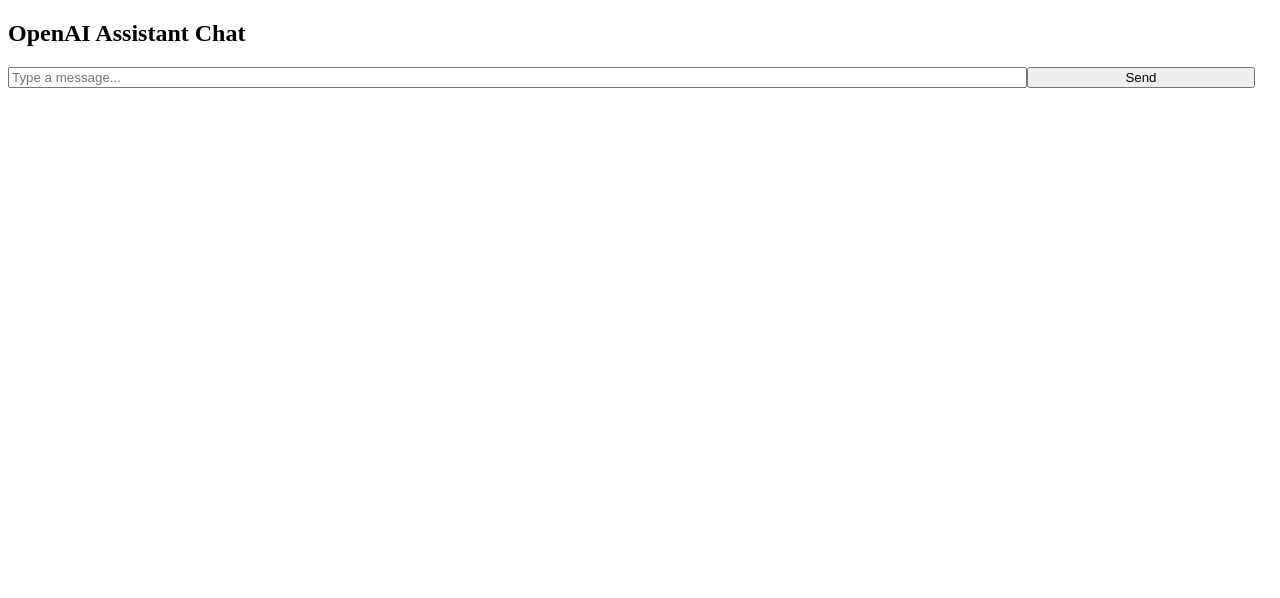
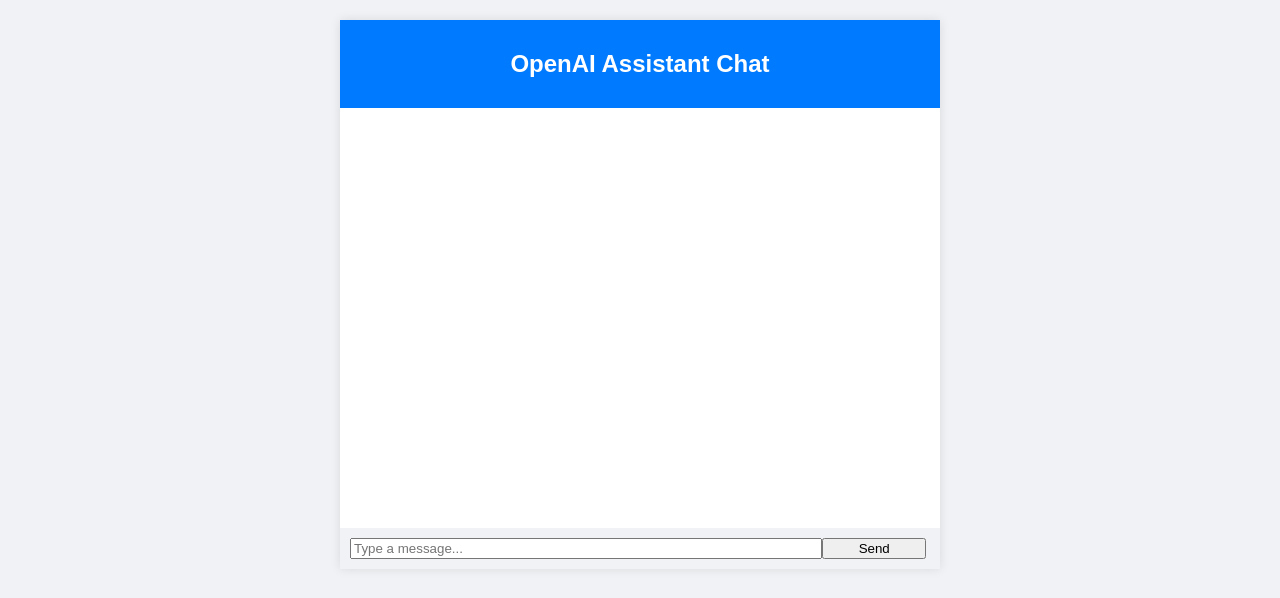
Before and after one commit to williamzebrowskI/assistant-api, a React app in the folder widget/: page / in a window 1280 px wide. Shown: the top 598 px of the page. Built offline with nearby package versions, Linux system fonts and the light colour scheme; the HTML template or start-up script is replaced by a standard one.

Commit message:
add css loaders and add css to front end styles.css

```diff
--- a/widget/package.json
+++ b/widget/package.json
@@ -19,6 +19,8 @@
     "@babel/preset-env": "^7.24.3",
     "@babel/preset-react": "^7.24.1",
     "babel-loader": "^9.1.3",
+    "css-loader": "^6.10.0",
+    "style-loader": "^3.3.4",
     "webpack": "^5.91.0",
     "webpack-cli": "^5.1.4",
     "webpack-dev-server": "^5.0.4"
--- a/widget/src/Widget.js
+++ b/widget/src/Widget.js
@@ -6,19 +6,19 @@
     const [question, setQuestion] = useState("");
 
     return (
-        <div className="chat__container">
-            <div className="chat__header">
+        <div className="chat-container">
+            <div className="chat-header">
                 <h2>OpenAI Assistant Chat</h2>
             </div>
-            <div className="chat__body">
-                {/* <div className="chat__body" ref={chatBodyRef}> */}
+            <div className="chat-body">
+                {/* <div className="chat-body" ref={chatBodyRef}> */}
                 {/* {messages.map((msg, index) => (
-                    <div key={index} className={msg.sender === "user" ? "message__user" : "message__assistant"}>
+                    <div key={index} className={msg.sender === "user" ? "message-user" : "message-assistant"}>
                         <p>{msg.message}</p>
                     </div>
                 ))} */}
             </div>
-            <div className="chat__footer">
+            <div className="chat-footer">
                 <form onSubmit={() => console.log('triggered submit') /* TODO: REPLACE WITH SUBMISSION HANDLER FUNCTION */}>
                     <input
                         type="text"
--- a/widget/src/styles.css
+++ b/widget/src/styles.css
@@ -0,0 +1,54 @@
+body {
+    font-family: Arial, sans-serif;
+    margin: 0;
+    padding: 0;
+    background-color: #f0f2f5;
+}
+
+.chat-container {
+    max-width: 600px;
+    margin: 20px auto;
+    box-shadow: 0 0 10px rgba(0, 0, 0, 0.1);
+}
+
+.chat-header {
+    background-color: #007bff;
+    color: #ffffff;
+    padding: 10px;
+    text-align: center;
+}
+
+.chat-body {
+    background-color: #ffffff;
+    padding: 10px;
+    height: 400px;
+    overflow-y: auto;
+}
+
+.chat-footer {
+    background-color: #f0f2f5;
+    padding: 10px;
+}
+
+.message {
+    margin-bottom: 15px;
+}
+
+.user-message {
+    text-align: right;
+}
+
+.user-message p {
+    background-color: #007bff;
+    color: #ffffff;
+    padding: 10px;
+    display: inline-block;
+    border-radius: 20px;
+}
+
+.assistant-message p {
+    background-color: #e9ecef;
+    padding: 10px;
+    display: inline-block;
+    border-radius: 20px;
+}
--- a/widget/webpack.config.js
+++ b/widget/webpack.config.js
@@ -23,7 +23,11 @@
             presets: ['@babel/preset-env', '@babel/preset-react']
           }
         }
-      }
+      },
+      {
+        test: /\.css$/,
+        use: ['style-loader', 'css-loader'],
+      },
     ]
   },
   devServer: {
@@ -33,6 +37,7 @@
     compress: true,
     port: 3000,
   },
+  //TODO: reintroduce externals after local dev testing
   // externals: {
   //   react: 'react',
   //   'react-dom': 'react-dom',
```
